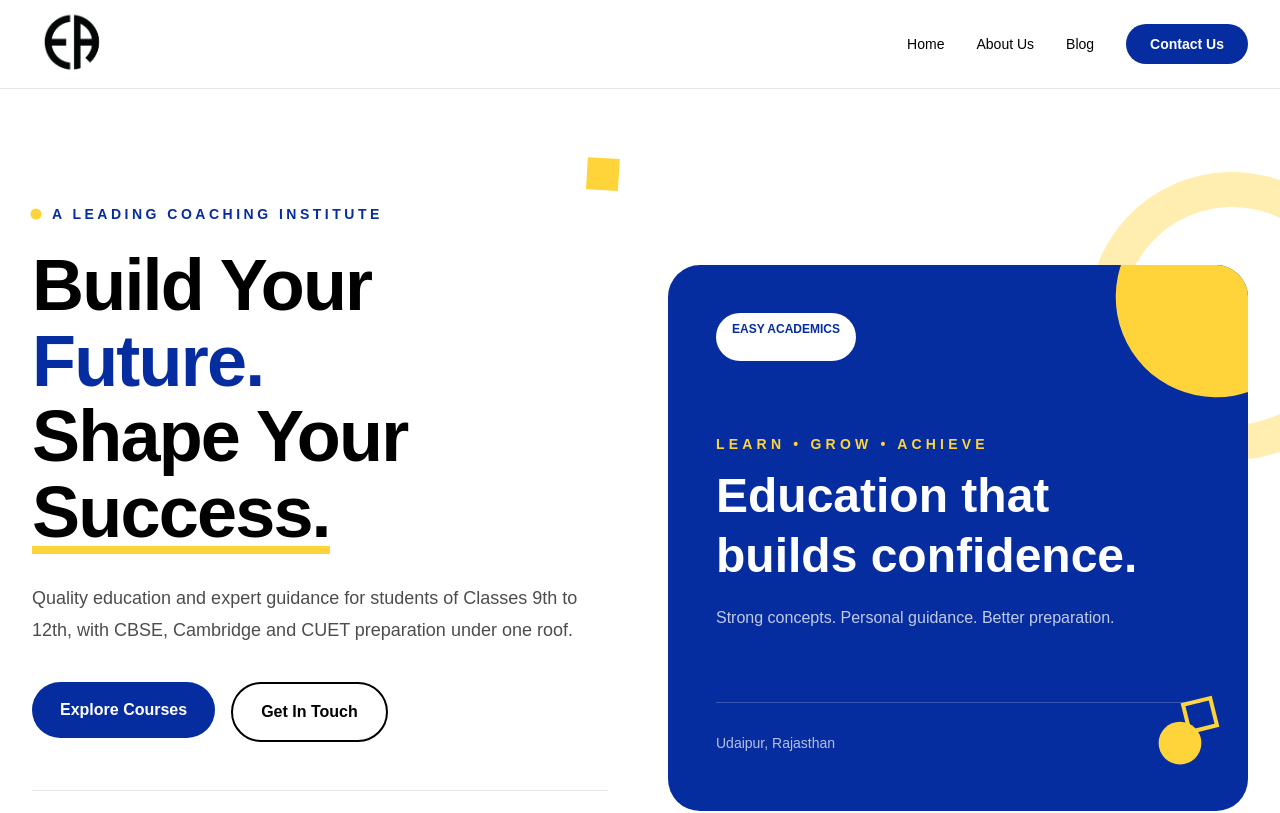
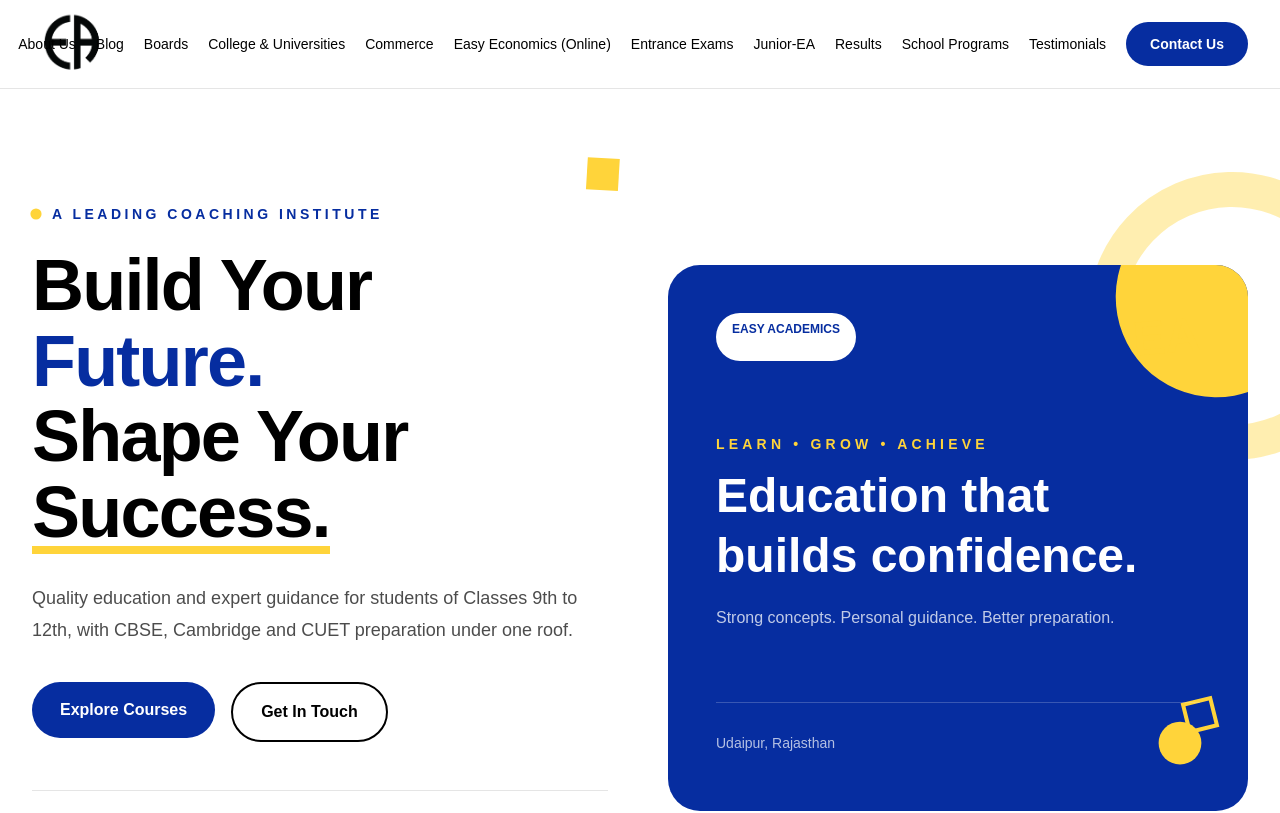
Before and after one commit to jatinhasija9086-ux/easy-academics, a Next.js app: page / in a window 1280 px wide. Shown: the top 813 px of the page. Built offline with nearby package versions, Linux system fonts and the light colour scheme.

Commit message:
Update header navigation

```diff
--- a/app/components/Header.js
+++ b/app/components/Header.js
@@ -11,9 +11,16 @@ export default function Header() {
   const navItems = [
     ["Home", "/"],
     ["About Us", "/about-us"],
-    //["Courses", "/courses"],
-    //["Achievements", "/achievements"],
     ["Blog", "/blog"],
+    ["Boards", "/boards"],
+    ["College & Universities", "/college-universities"],
+    ["Commerce", "/commerce"],
+    ["Easy Economics (Online)", "/easy-economics-online"],
+    ["Entrance Exams", "/entrance-exams"],
+    ["Junior-EA", "/junior-ea"],
+    ["Results", "/results"],
+    ["School Programs", "/school-programmes"],
+    ["Testimonials", "/testimonials"],
   ];
 
   const closeMenu = () => {
@@ -28,13 +35,13 @@ export default function Header() {
       className="sticky top-0 z-50 w-full border-b border-black/10 bg-white"
     >
       {/* HEADER BAR */}
-      <div className="mx-auto flex h-[72px] w-full max-w-7xl items-center justify-between px-5 sm:h-[78px] sm:px-6 lg:h-[88px] lg:px-8">
+      <div className="mx-auto flex h-[72px] w-full max-w-[1600px] items-center justify-between px-5 sm:h-[78px] sm:px-6 lg:h-[88px] lg:px-8">
 
         {/* LOGO */}
         <Link
           href="/"
           onClick={closeMenu}
-          className="flex h-full items-center"
+          className="flex h-full shrink-0 items-center"
         >
           <Image
             src="/easy-academics-logo.png"
@@ -47,13 +54,13 @@ export default function Header() {
         </Link>
 
         {/* DESKTOP NAVIGATION */}
-        <div className="hidden items-center gap-8 md:flex">
+        <div className="hidden min-w-0 flex-1 items-center justify-end gap-3 md:flex lg:gap-4 xl:gap-5">
 
           {navItems.map(([name, href]) => (
             <Link
               key={name}
               href={href}
-              className="group relative text-sm font-medium"
+              className="group relative shrink-0 whitespace-nowrap text-xs font-medium lg:text-sm"
             >
               {name}
 
@@ -61,13 +68,15 @@ export default function Header() {
             </Link>
           ))}
 
+          {/* CONTACT BUTTON */}
           <motion.div
             whileHover={{ scale: 1.05 }}
             whileTap={{ scale: 0.97 }}
+            className="shrink-0"
           >
             <Link
               href="/contact"
-              className="rounded-full bg-[#062DA0] px-6 py-3 text-sm font-bold text-white transition hover:bg-black"
+              className="block whitespace-nowrap rounded-full bg-[#062DA0] px-5 py-3 text-xs font-bold text-white transition hover:bg-black lg:px-6 lg:text-sm"
             >
               Contact Us
             </Link>
```
